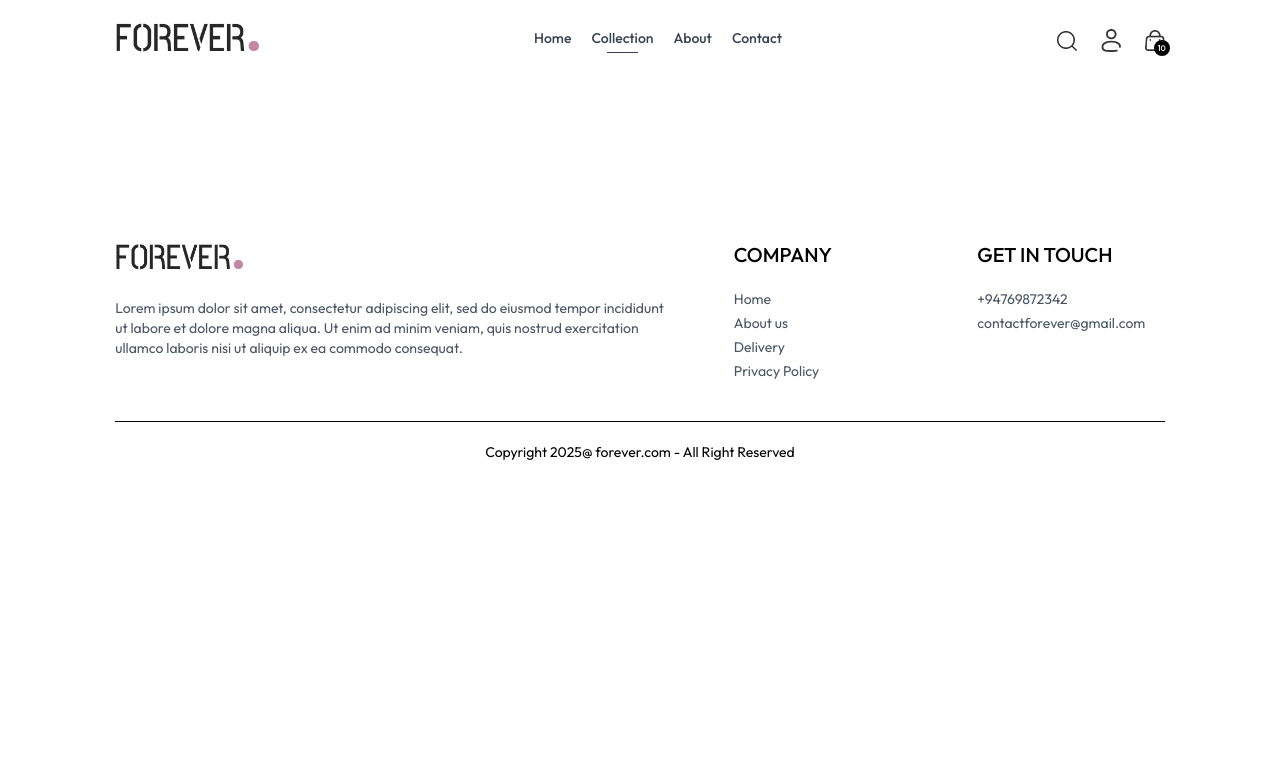
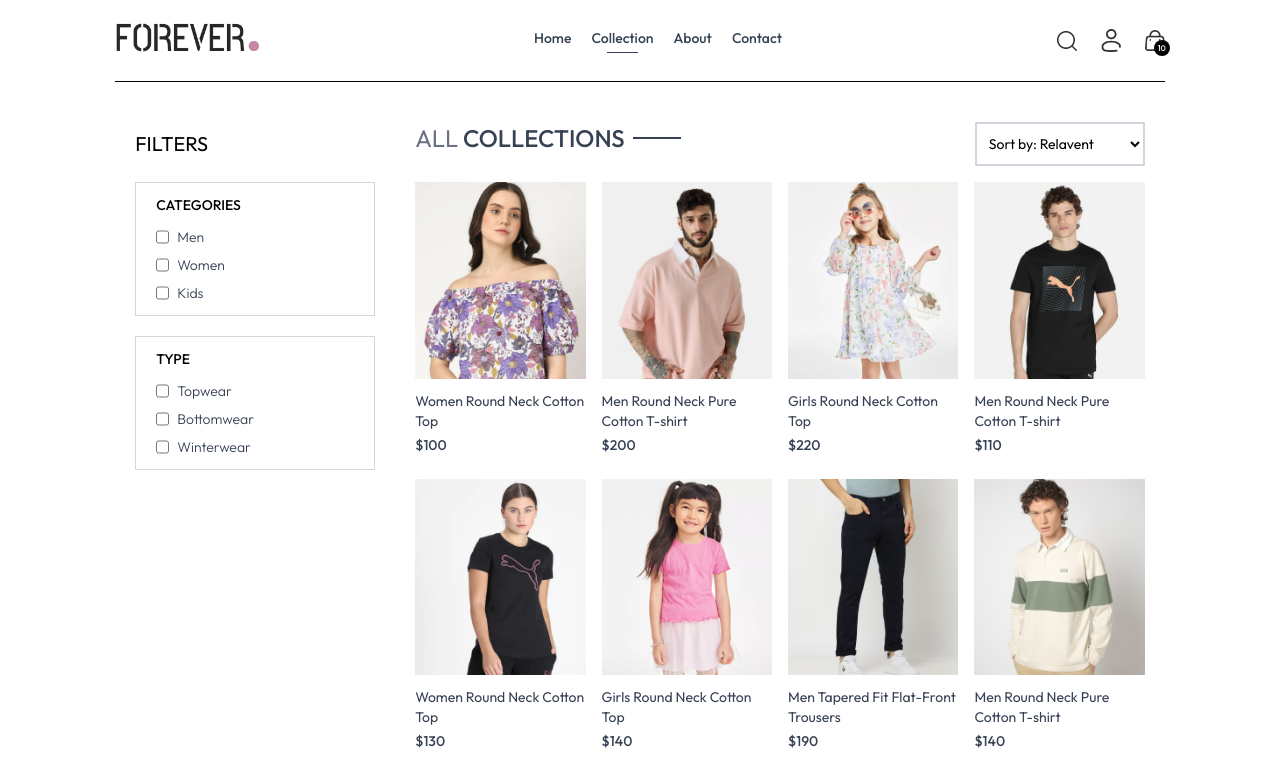
Before and after one commit to Rathinarasa7Nimal/Ecommerce_cloth_platform, a React (Vite) app in the folder frontend/: page /collection in a window 1280 px wide. Shown: the top 773 px of the page. Built offline with nearby package versions, Linux system fonts and the light colour scheme.

Commit message:
Collection page  filter option added
filter option of type , according to men, women, and like bottom wear

```diff
--- a/frontend/src/pages/Collection.jsx
+++ b/frontend/src/pages/Collection.jsx
@@ -1,10 +1,142 @@
-import React from 'react'
+import React, { useContext, useState ,useEffect } from 'react'
+import { ShopContext } from '../context/ShopContext'
+import ProductItem from '../components/ProductItem'
+import {assets} from '../assets/assets'
+import Title from '../components/Title'
+
 
 
 const Collections = () => {
+
+  const [category,setCategory] =useState([]);
+  const {products} = useContext(ShopContext);
+  const [showFilter,setShowFilter] = useState(false);
+  const [filterProuducts,setFilterProducts] =useState([]);
+  const [subCategory,setSubCategory] = useState([]);
+  const [sortType,setSortType] = useState('relevant')
+
+
+  const toggleCategory=(e)=>{
+
+    if(category.includes(e.target.value)){
+      setCategory(prev=> prev.filter(item=>item !== e.target.value))
+    }else{
+      setCategory(prev => [...prev,e.target.value])
+    }
+  }
+
+  const toggleSubCategory = (e) =>{
+
+    if (subCategory.includes(e.target.value)){
+      setSubCategory(prev=> prev.filter(item=>item !== e.target.value))
+    }
+    else{
+      setSubCategory(prev => [...prev,e.target.value])
+    }
+  }
+
+
+  const applyFilter =()=>{
+    let productsCopy =products.slice();
+
+    if (category.length >0){
+      productsCopy = productsCopy.filter(item=> category.includes(item.category));
+    }
+
+    if(subCategory.length > 0){
+      productsCopy = productsCopy.filter(item=>subCategory.includes(item.subCategory))
+    }
+
+    setFilterProducts(productsCopy)
+  }
+
+  const sortProduct = () => {
+    let fpCopy =filterProuducts.slice();
+
+    switch (sortType) {
+      case 'low-high':
+        setFilterProducts(fpCopy.sort((a,b)=>(a.price - b.price)));
+        break;
+
+      case 'high-low':
+        setFilterProducts(fpCopy.sort((a,b)=>(b.price - a.price)));
+        break;
+
+      default:
+        applyFilter();
+        break;
+
+    }
+  }
+
+  useEffect(()=>{
+    applyFilter();
+  },[category,subCategory])
+
+  useEffect(()=>{
+    sortProduct();
+  },[sortType])
+
   return (
-    <div>
+    <div className='flex flex-col sm:flex-row  gap-1 sm:gap-10 pt-10 border-t px-5'>
 
+      {/* Filter Options*/}
+      <div className='min-w-60'>
+        <p onClick={()=>setShowFilter(!showFilter)} className='my-2 text-xl flex items-center cursor-pointer gap-2'>FILTERS</p>
+          <img src={assets.dropdown_icon}  className={`h-3 sm:hidden ${showFilter ? 'rotate-90':''}`}alt="" />
+        {/* Category Filter */}
+        <div className={`border border-gray-300 pl-5 py-3 mt-6 ${showFilter ? '':'hidden'} sm:block`}>
+          <p className='mb-3 text-sm font-medium'>CATEGORIES</p>
+          <div className='flex flex-col gap-2 text-sm font-light text-gray-700'>
+            <p className='flex gap-2'>
+              <input classname='w-3' type="checkbox" value ={'Men'} onChange={toggleCategory}/> Men
+            </p>
+            <p className='flex gap-2'>
+              <input classname='w-3' type="checkbox" value ={'Women'} onChange={toggleCategory} /> Women
+            </p>
+            <p className='flex gap-2'>
+              <input classname='w-3' type="checkbox" value ={'Kids'} onChange={toggleCategory}/> Kids
+            </p>
+          </div>
+        </div>
+        {/* SubCategory */}
+        <div className={`border border-gray-300 pl-5 py-3 my-5 ${showFilter ? '':'hidden'} sm:block`}>
+          <p className='mb-3 text-sm font-medium'>TYPE</p>
+          <div className='flex flex-col gap-2 text-sm font-light text-gray-700'>
+            <p className='flex gap-2'>
+              <input classname='w-3' type="checkbox" value ={'Topwear'} onChange={toggleSubCategory} /> Topwear
+            </p>
+            <p className='flex gap-2'>
+              <input classname='w-3' type="checkbox" value ={'Bottomwear'} onChange={toggleSubCategory}/> Bottomwear
+            </p>
+            <p className='flex gap-2'>
+              <input classname='w-3' type="checkbox" value ={'Winterwear'} onChange={toggleSubCategory}/> Winterwear
+            </p>
+          </div>
+        </div>
+      </div>
+
+      {/* Right Side*/}
+      <div className='flex-1'>
+          <div className='flex justify-between text-base sm:text-2xl mb-4'>
+              <Title text1={'ALL'} text2={'COLLECTIONS'} />
+              {/* Product Sort */}
+              <select onChange={(e)=>setSortType(e.target.value)} className='border-2 border-gray-300 text-sm px-2' >
+                <option value="relevant">Sort by: Relavent</option>
+                <option value="low-high">Sort by: Low to High</option>
+                <option value="high-low">Sort by: Hight to Low</option>
+              </select>
+          </div>
+
+          {/* Map Products */}
+          <div className='grid grid-cols-2 md:gird-cols-3 lg:grid-cols-4 gap-4 gap-y-6'>
+            {
+              filterProuducts.map((item,index)=>(
+                <ProductItem key={index} id={item._id} image={item.image} name = {item.name} price={item.price} />
+              ))
+            }
+          </div>
+      </div>
     </div>
   )
 }
```
